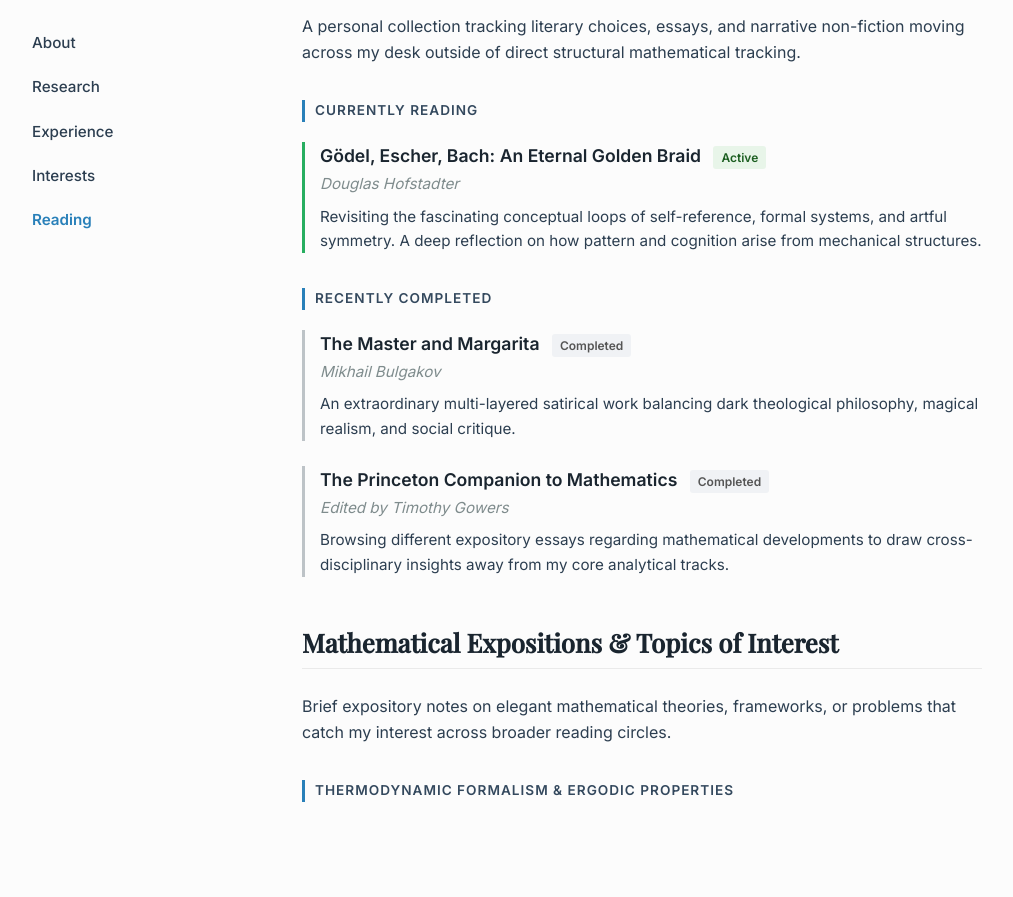
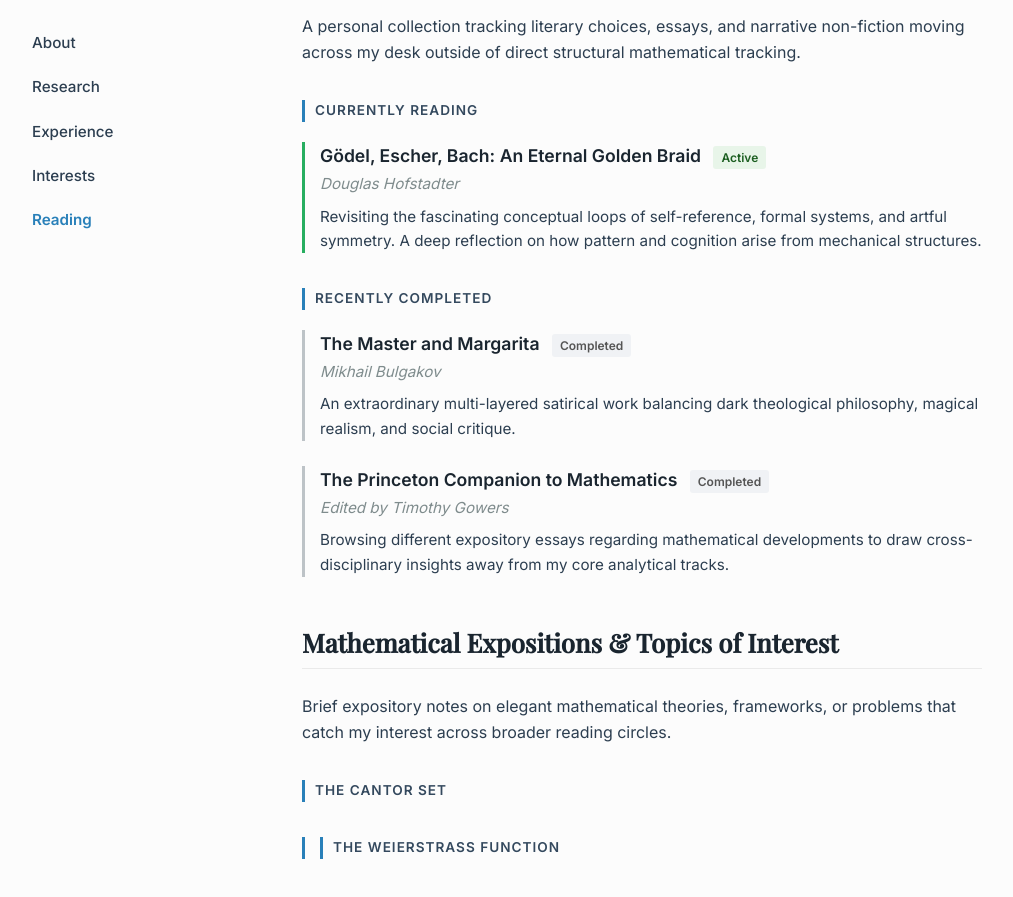
Before and after one commit to ridipmedhi/ridipmedhi.github.io, a plain HTML site: page reading.html in a window 1280 px wide. Shown: the part 139-1036 px from the top of the page, without its empty margins (133-1146 px from the left). Drawn offline with nearby package versions, Linux system fonts and the light colour scheme; some packages are replaced by stand-ins of ours; a web font is replaced by a local one.

Commit message:
Update reading.html

```diff
--- a/reading.html
+++ b/reading.html
@@ -97,5 +97,8 @@
                 <h2>Mathematical Expositions & Topics of Interest</h2>
                 <p>Brief expository notes on elegant mathematical theories, frameworks, or problems that catch my interest across broader reading circles.</p>
 
-                <h3>Thermodynamic Formalism & Ergodic Properties</h3>
+                <h3>The Cantor Set</h3>
                 <div class="log-card" style="border-left-color: #2980b9;">
+
+                <h3>The Weierstrass Function</h3>
+                <div class="log-card" style="border-left-color: #2980b9;">
```
